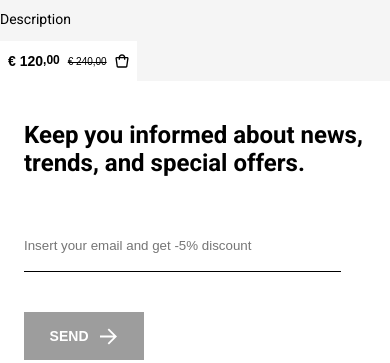
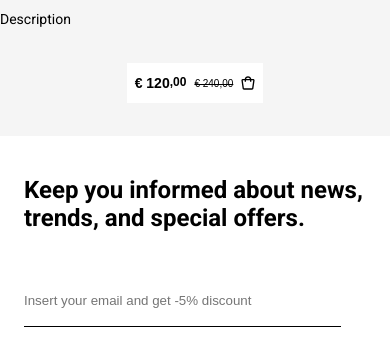
Before and after one commit to iryydo/fragoline, a website: page pages/product_page.html in a window 390 px wide. Shown: the part 662-1025 px from the top of the page. Drawn offline with Linux system fonts and the light colour scheme.

Commit message:
sostituito div discount con strike ritrasformato add basket in button e centrato nella card

```diff
--- a/pages/product_page.html
+++ b/pages/product_page.html
@@ -75,8 +75,7 @@
                             <span class="price-whole">€ 120</span>
                             <span class="price-fract">,00</span>
                         </div>
-
-                        <span class="discount">€ 240,00</span>
+                        <strike class="discount">€ 240,00</strike>
                         <svg width="14" height="14" viewBox="0 0 14 14" fill="none" xmlns="http://www.w3.org/2000/svg">
                             <path fill-rule="evenodd" clip-rule="evenodd"
                                 d="M3.68883 2.99992C3.88482 1.54338 5.3404 0.333252 6.99977 0.333252C8.65913 0.333252 10.1147 1.54338 10.3107 2.99992H12.2311C12.9675 2.99992 13.5644 3.59687 13.5644 4.33325C13.5644 4.39634 13.5599 4.45936 13.551 4.52181L12.4082 12.5218C12.3143 13.1787 11.7518 13.6666 11.0882 13.6666H2.9113C2.24776 13.6666 1.6852 13.1787 1.59136 12.5218L0.448507 4.52181C0.344367 3.79283 0.850899 3.11746 1.57988 3.01332C1.64234 3.0044 1.70535 2.99992 1.76844 2.99992H3.68883ZM8.95206 2.99992C8.7494 2.29197 7.93216 1.66659 7.00014 1.66659C6.06812 1.66659 5.25088 2.29197 5.04822 2.99992H8.95206ZM1.76827 4.33325H3.66626V5.66658H4.9996V4.33325H8.9996V5.66658H10.3329V4.33325H12.2309L11.0881 12.3333H2.91113L1.76827 4.33325Z"
--- a/src/scss/_query.scss
+++ b/src/scss/_query.scss
@@ -19,6 +19,12 @@
     .product-number {
         display: none;
     }
+
+    //GALLERY
+
+    .add-basket {
+        margin: 36px auto 33px auto;
+    }
 }
 
 
--- a/src/scss/product_page.scss
+++ b/src/scss/product_page.scss
@@ -93,7 +93,6 @@
         .discount {
             font-size: $text-s;
             font-weight: $weight-s;
-            text-decoration: line-through;
         }
     }
 }
```
Also changed, not shown: assets/css/product_page.css, img/fragola-giallo.png, 1 other file.
